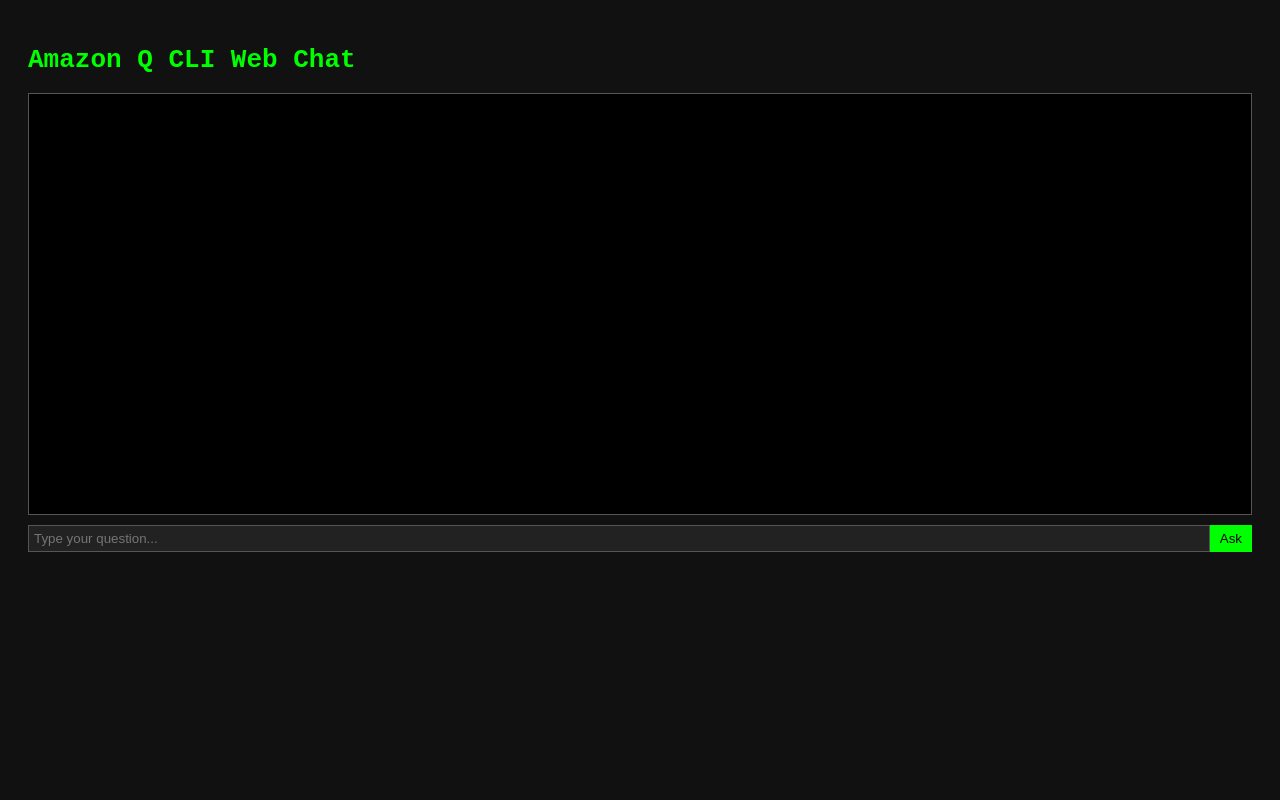
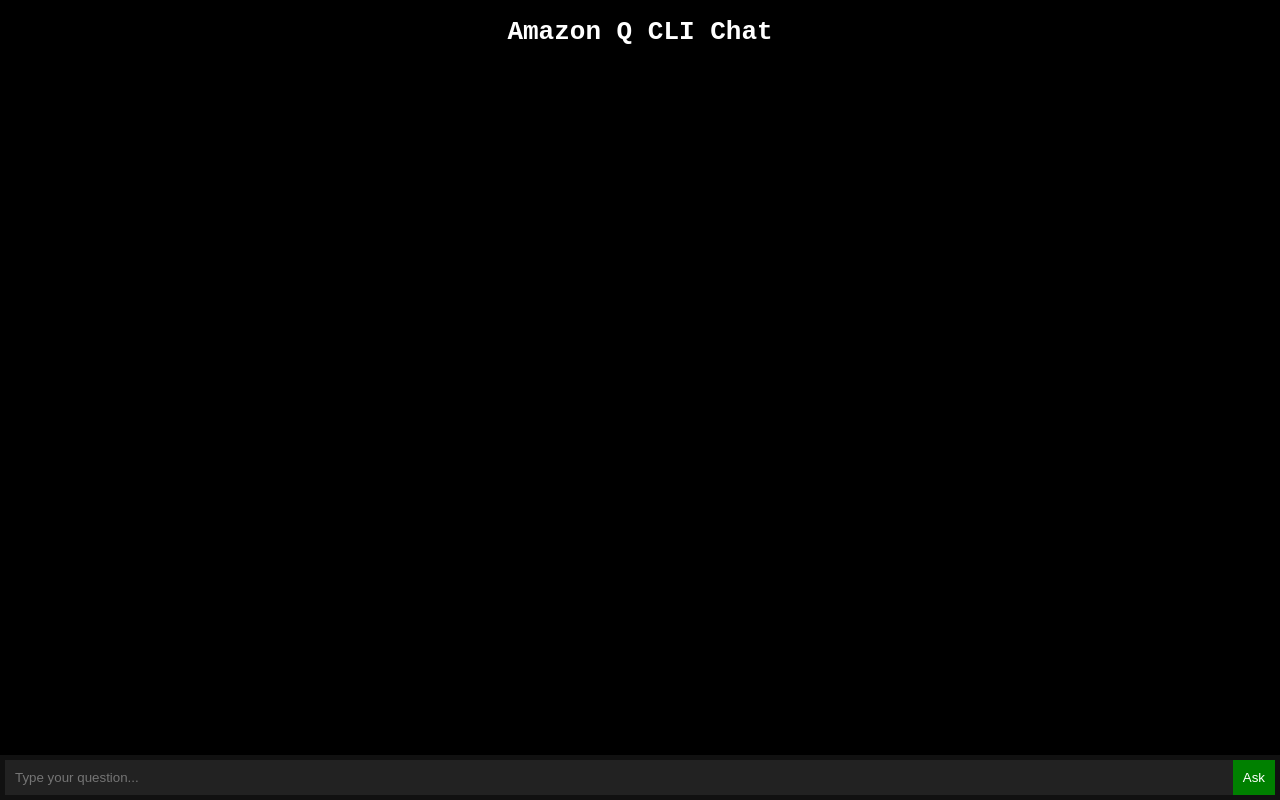
Before and after one commit to AhmadMudassir/aws-mcp-poc, a website: page public/index.html in a window 1280 px wide. Drawn offline with nearby package versions, Linux system fonts and the light colour scheme; no server answers.

Commit message:
websocket

```diff
--- a/public/index.html
+++ b/public/index.html
@@ -2,74 +2,80 @@
 <html>
 <head>
   <meta charset="UTF-8">
-  <title>Q CLI Web Chat</title>
+  <title>Q CLI Live Chat (WebSockets)</title>
   <style>
     body {
       font-family: monospace;
-      background: #111;
-      color: #0f0;
-      padding: 20px;
+      background: #000;
+      color: #fff;
+      margin: 0;
+      padding: 0;
     }
-    #output {
+    .chat-container {
+      display: flex;
+      flex-direction: column;
+      height: 100vh;
+    }
+    .chat-box {
+      flex: 1;
+      overflow-y: auto;
+      padding: 10px;
       white-space: pre-wrap;
-      background: black;
-      padding: 10px;
-      height: 400px;
-      overflow-y: scroll;
-      border: 1px solid #555;
     }
     .input-container {
-      margin-top: 10px;
       display: flex;
+      background: #111;
+      padding: 5px;
     }
-    input {
+    #question {
       flex: 1;
-      padding: 5px;
+      padding: 10px;
       background: #222;
       color: white;
-      border: 1px solid #555;
+      border: none;
     }
-    button {
-      background: #0f0;
-      color: black;
-      padding: 5px 10px;
+    #sendBtn {
+      background: green;
       border: none;
+      padding: 10px;
+      cursor: pointer;
+      color: white;
     }
   </style>
 </head>
 <body>
-  <h1>Amazon Q CLI Web Chat</h1>
-  <div id="output"></div>
-  <div class="input-container">
-    <input id="question" type="text" placeholder="Type your question...">
-    <button id="sendBtn">Ask</button>
+  <div class="chat-container">
+    <h1 style="text-align:center;">Amazon Q CLI Chat</h1>
+    <div id="output" class="chat-box"></div>
+    <div class="input-container">
+      <input id="question" type="text" placeholder="Type your question..." />
+      <button id="sendBtn">Ask</button>
+    </div>
   </div>
 
   <script src="/socket.io/socket.io.js"></script>
   <script>
     const socket = io();
     const output = document.getElementById("output");
+    const questionInput = document.getElementById("question");
+    const sendBtn = document.getElementById("sendBtn");
 
-    // Display CLI output
     socket.on("cliOutput", (data) => {
       output.textContent += data;
       output.scrollTop = output.scrollHeight;
     });
 
-    // Send question
-    document.getElementById("sendBtn").addEventListener("click", () => {
-      const question = document.getElementById("question").value.trim();
+    sendBtn.onclick = () => {
+      const question = questionInput.value.trim();
       if (question) {
+        output.textContent += `\n> ${question}\n`;
         socket.emit("askQuestion", question);
-        document.getElementById("question").value = "";
+        questionInput.value = "";
       }
-    });
+    };
 
-    // Enter key sends question
-    document.getElementById("question").addEventListener("keypress", (e) => {
-      if (e.key === "Enter") {
-        document.getElementById("sendBtn").click();
-      }
+    questionInput.addEventListener("keypress", (e) => {
+      if (e.key === "Enter") sendBtn.click();
     });
   </script>
 </body>
```
Also changed, not shown: server.js (+22 -28 lines).
